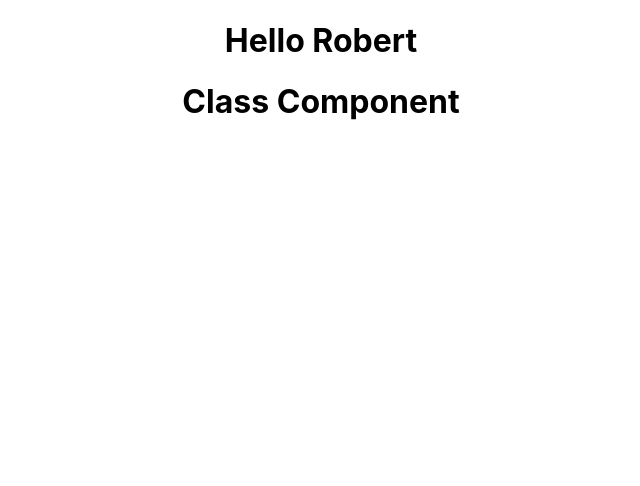
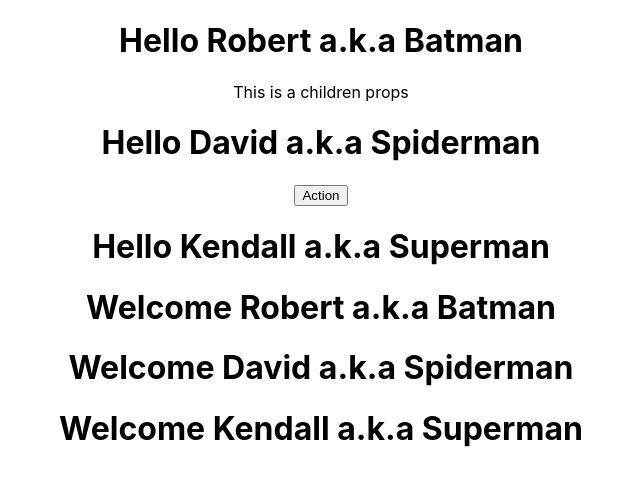
Before and after one commit to vibha-2601/react-course, a React (Create React App) app in the folder hello-world/: page / in a window 1280 px wide. Shown: the top 486 px of the page, without its empty margins (319-959 px from the left). Built offline with nearby package versions, Linux system fonts and the light colour scheme.

Commit message:
use props

```diff
--- a/hello-world/src/App.js
+++ b/hello-world/src/App.js
@@ -5,8 +5,17 @@
 function App() {
   return (
     <div className="App">
-    <Greet />
-    <Welcome />
+    <Greet name="Robert" heroName="Batman">
+      <p>This is a children props</p>
+    </Greet>
+    <Greet name="David" heroName="Spiderman">
+      <button>Action</button>
+    </Greet>
+    <Greet name="Kendall" heroName="Superman"/>
+    <Welcome name="Robert" heroName="Batman"/>
+    <Welcome name="David" heroName="Spiderman"/>
+    <Welcome name="Kendall" heroName="Superman"/>
+
     </div>
   );
 }
--- a/hello-world/src/Components/Greet.js
+++ b/hello-world/src/Components/Greet.js
@@ -6,6 +6,12 @@
 // }
 
 // ES6 Arrow function
-const Greet=()=><h1>Hello Robert</h1>
-
+const Greet=(props)=>{
+    console.log(props)
+return (
+<div>
+    <h1>Hello {props.name} a.k.a {props.heroName}</h1>
+    {props.children}
+    </div>)
+}
 export default Greet
--- a/hello-world/src/Components/Welcome.js
+++ b/hello-world/src/Components/Welcome.js
@@ -2,8 +2,9 @@
 import React, { Component } from 'react'
 
 class Welcome extends Component {
+
     render() {
-        return <h1>Class Component</h1>
+        return <h1>Welcome {this.props.name} a.k.a {this.props.heroName}</h1>
             }
 }
 export default Welcome
```
